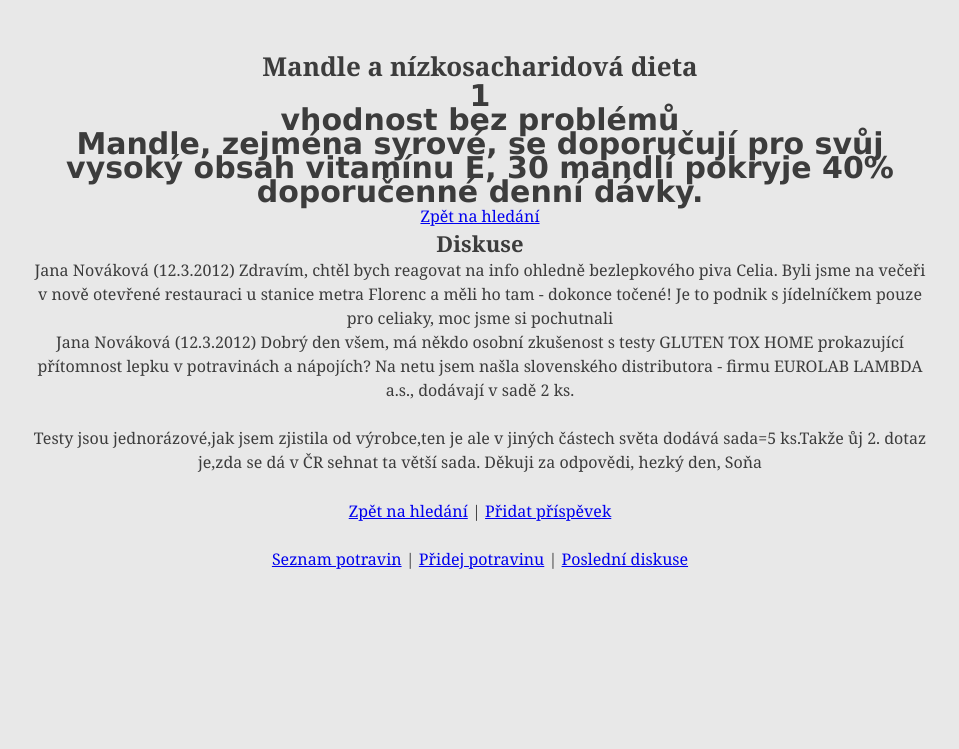
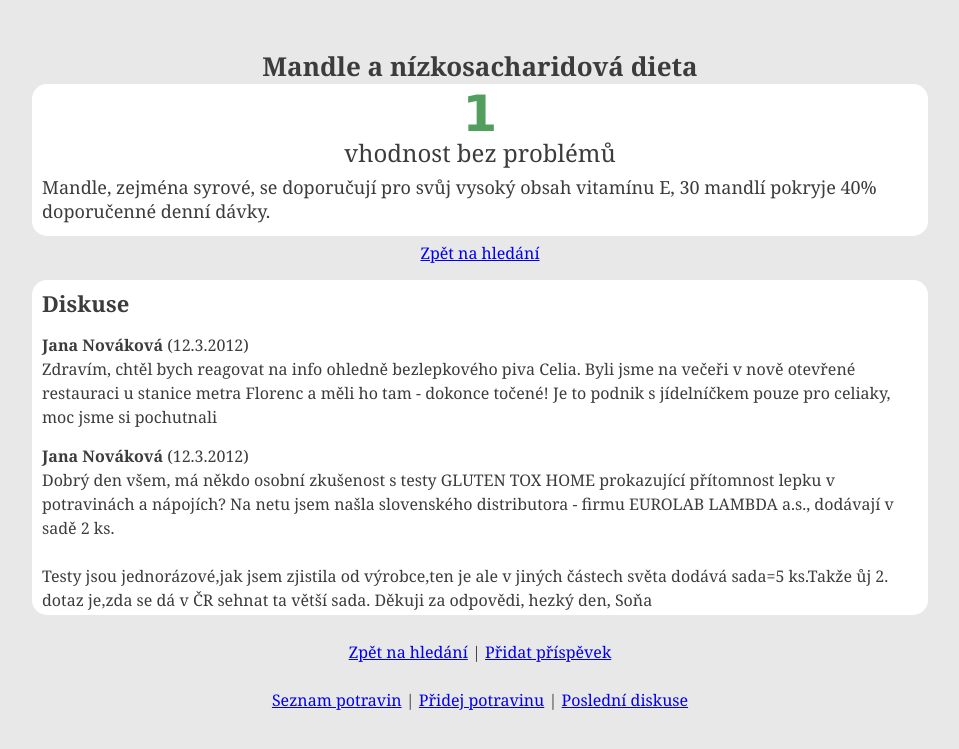
Before and after one commit to RHoKPrague2012/Tzolkinz, a PHP site: page /sablona-detail-potraviny.html in a window 1280 px wide. Shown: the top 749 px of the page, without its empty margins (160-1119 px from the left). Run offline with PHP 8.4, Linux system fonts and the light colour scheme.

Commit message:
styly detailu produktu

```diff
--- a/css/styles.css
+++ b/css/styles.css
@@ -123,8 +123,8 @@ px      68    160    252    344    436    528    620    712    */
 @media only screen and (min-width: 768px) and (max-width: 991px) {
 
 	body {
-		width: 100%;
-		padding: 48px 28px 60px;
+		width: 98%;
+		padding: 48px 8px 8px 8px;
 	}
 
 	.searchbutton  {
@@ -155,7 +155,7 @@ px      68    160    252    */
 @media only screen and (max-width: 767px) {
 
 	body {
-		width: 100%;
+		width: 98%;
 		padding: 4px 4px 4px 4px;
 	}
 
@@ -190,7 +190,7 @@ px      68    160    252    344    436    */
 @media only screen and (min-width: 480px) and (max-width: 767px) {
 
 	body {
-		width: 100%;
+		width: 98%;
 		padding: 4px 4px 4px 4px;
 	}
 
@@ -319,22 +319,44 @@ margin-top:25px;
 
 /* product detail */
 
-#rating {font-family:verdana, sans-serif;
-		font-size:30px;
+#rating {background: #fff;padding:8px 10px 3px 10px;
+	-moz-border-radius:15px;
+	-webkit-border-radius:15px;
+	border-radius:15px;
+	margin-bottom:5px;
+}
+
+#rating_number {font-family:verdana, sans-serif;
+		font-size:50px;
 		font-weight:bold;
-		}
+		padding:10px;
+	}
 
-#rating_desc
+#rating_desc {font-size:24px;margin-top:5px;margin-bottom:10px;}
 
-#product_desc
+.vhodnost1 {color:#529E5F;}
+.vhodnost2 {color:#7A803B;}
+.vhodnost3 {color:#D5AB76;}
+.vhodnost4 {color:#B04517;}
+.vhodnost5 {color:#8D1F1C;}
+
+#product_desc {font-size:18px;margin-top:5px;margin-bottom:10px;text-align:left;}
 
 
 /* discussion */
 
-.discussion_comment
+#discussion {margin-top:15px;
+text-align:left;
+background: #fff;padding:8px 10px 3px 10px;
+	-moz-border-radius:15px;
+	-webkit-border-radius:15px;
+	border-radius:15px;
+}
 
-.discussion_name
+.discussion_comment {margin-top:15px;}
 
-.discussion_date
+.discussion_name {font-weight:bold;}
 
-.comment_text
+.discussion_date {font-weight:normal;}
+
+.comment_text {display:block;}
```
